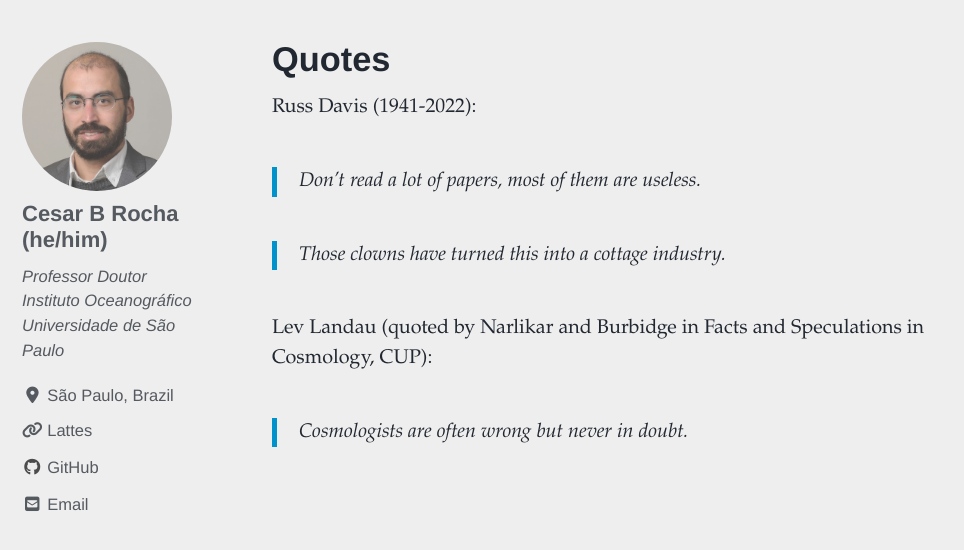
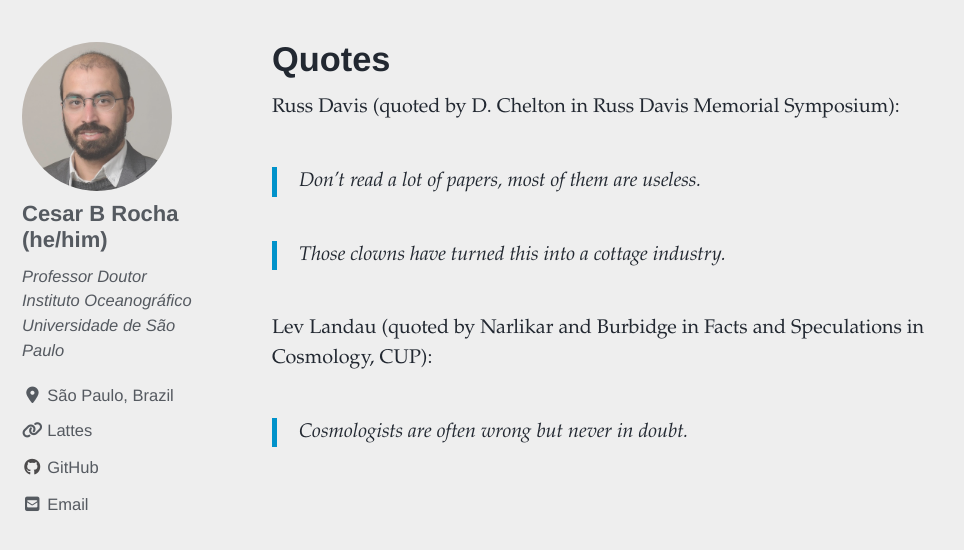
Before and after one commit to cesar-rocha/cesar-rocha.github.io, a Jekyll site: the page built from _pages/quotes.md, in a window 1280 px wide and 900 px high, scrolled down 921 px, cut to the strip 162-712 px from the top of the window. Shown: the whole strip, without its empty margins (0-964 px from the left). Built offline with Jekyll 4.4.1, drawn with Linux system fonts in a browser that asks for light colours; cached includes are drawn as plain includes; nearby versions of some CDN libraries.

Commit message:
add reference to quotation

```diff
--- a/_pages/quotes.md
+++ b/_pages/quotes.md
@@ -6,7 +6,7 @@ header:
   image: /assets/images/vorticity.png
 ---
 
-Russ Davis (1941-2022):
+Russ Davis (quoted by D. Chelton in Russ Davis Memorial Symposium):
 
 >Don't read a lot of papers, most of them are useless.
 
```
